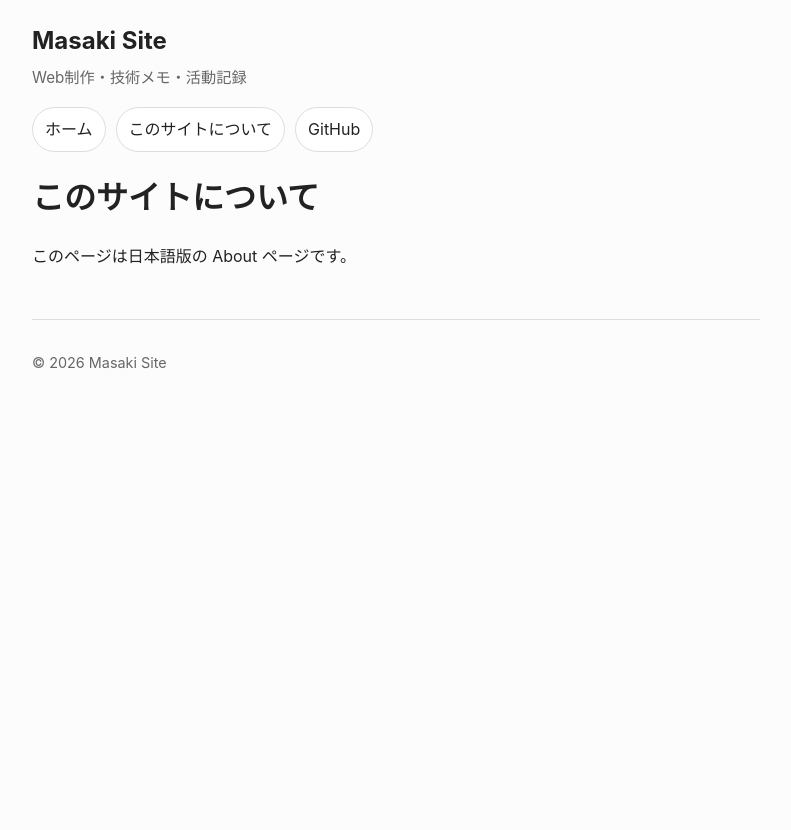
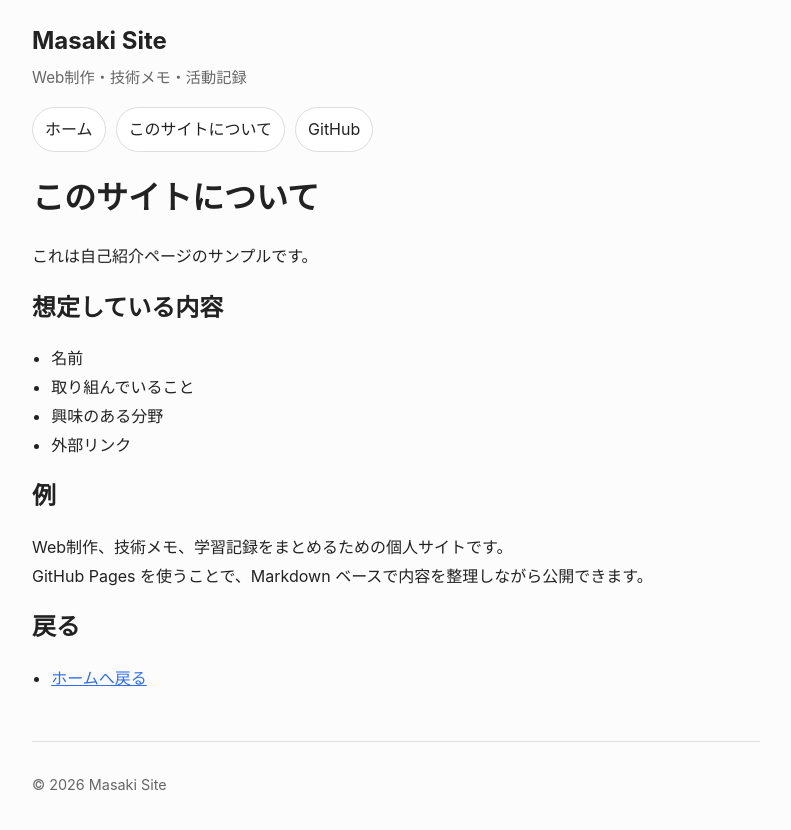
Before and after one commit to masakielastic/masakielastic.github.io, a Jekyll site: the page built from about.md, in a window 1280 px wide. Shown: the top 830 px of the page, without its empty margins (244-1035 px from the left). Built offline with Jekyll 4.4.1, drawn with Linux system fonts in a browser that asks for light colours.

Commit message:
Update about.md

```diff
--- a/about.md
+++ b/about.md
@@ -1,11 +1,25 @@
 ---
 title: このサイトについて
-lang: ja
-permalink: /about
-en_url: /en/about
-home_url: /
+description: 自己紹介ページ
+permalink: /about.html
 ---
 
 # このサイトについて
 
-このページは日本語版の About ページです。
+これは自己紹介ページのサンプルです。
+
+## 想定している内容
+
+- 名前
+- 取り組んでいること
+- 興味のある分野
+- 外部リンク
+
+## 例
+
+Web制作、技術メモ、学習記録をまとめるための個人サイトです。
+GitHub Pages を使うことで、Markdown ベースで内容を整理しながら公開できます。
+
+## 戻る
+
+- [ホームへ戻る](/index.html)
```
